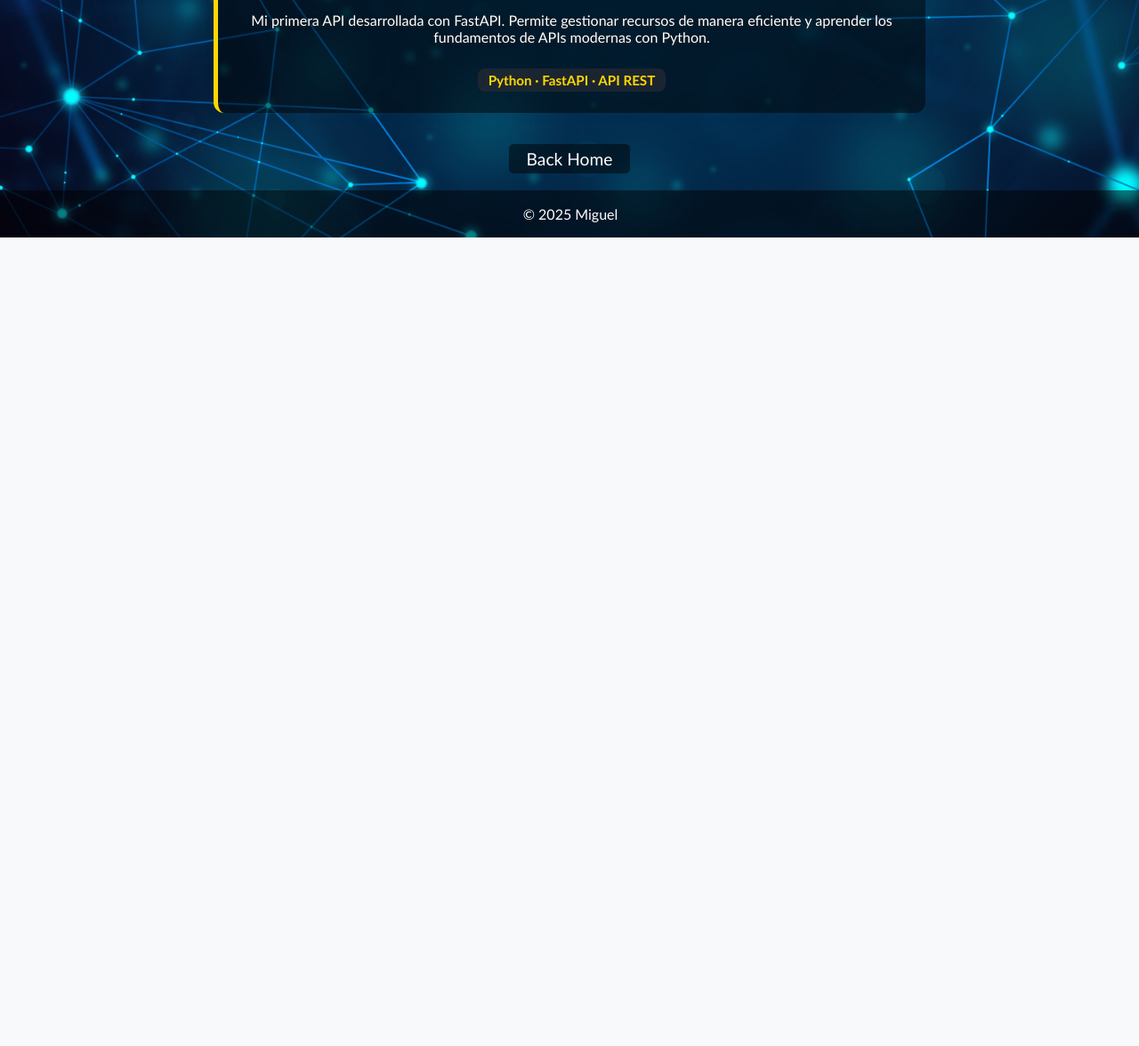
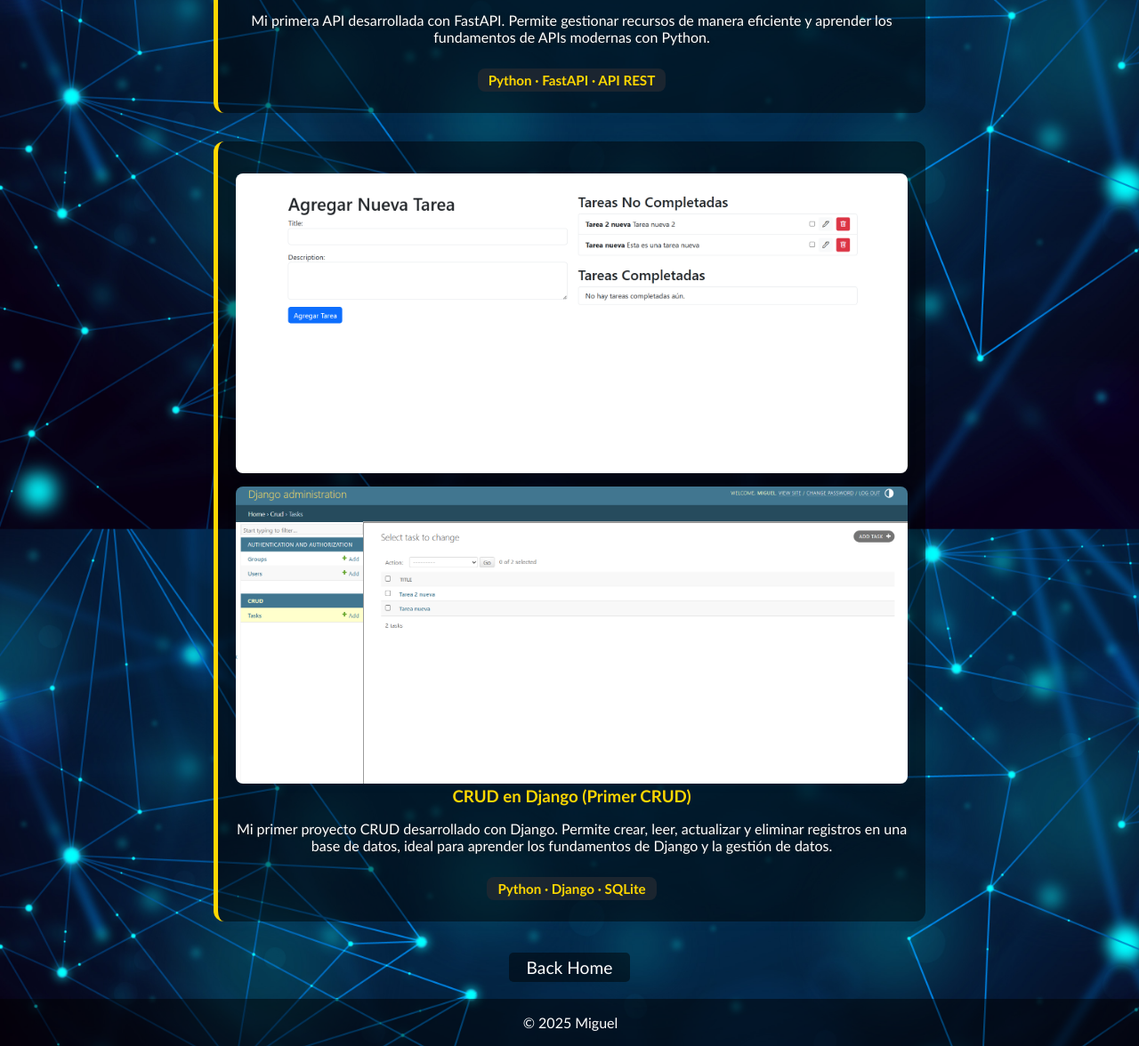
Before and after one commit to MaSalcedo10/Web_Miguel_Salcedo, a plain HTML site: page proyectos.html in a window 1280 px wide. Shown: the part 3672-4848 px from the top of the page at 89% size. Before the commit the page ends 3939 px from the top, so only its background shows below. Drawn offline with Linux system fonts and the light colour scheme.

Commit message:
Ejercio CRUD en Django

```diff
--- a/proyectos.html
+++ b/proyectos.html
@@ -66,6 +66,17 @@
                 <p>Mi primera API desarrollada con FastAPI. Permite gestionar recursos de manera eficiente y aprender los fundamentos de APIs modernas con Python.</p>
                 <span class="proyecto-tecnologias">Python · FastAPI · API REST</span>
             </div>
+            <div class="proyecto">
+                <img src="images/cruddjango1.png" alt="CRUD Django" class="img-proyecto">
+                <img src="images/cruddjango2.png" alt="CRUD Django" class="img-proyecto">
+                <h3>
+                    <a href="https://github.com/MaSalcedo10/Ejercicios-Practicos-Python/tree/main/djangocrud/p001crud" target="_blank">
+                        CRUD en Django (Primer CRUD)
+                    </a>
+                </h3>
+                <p>Mi primer proyecto CRUD desarrollado con Django. Permite crear, leer, actualizar y eliminar registros en una base de datos, ideal para aprender los fundamentos de Django y la gestión de datos.</p>
+                <span class="proyecto-tecnologias">Python · Django · SQLite</span>
+            </div>
         </section>
     </main>
     <div style="text-align:center; margin: 24px 0;">
```
Also changed, not shown: images/cruddjango1.png (added), images/cruddjango2.png (added).
